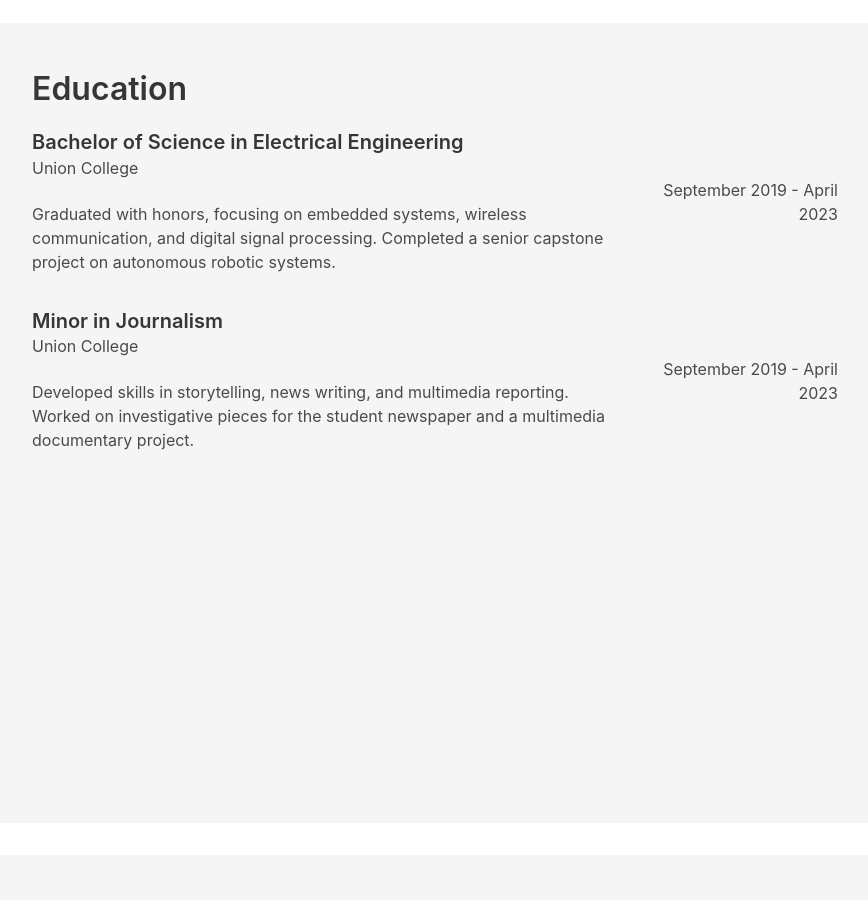
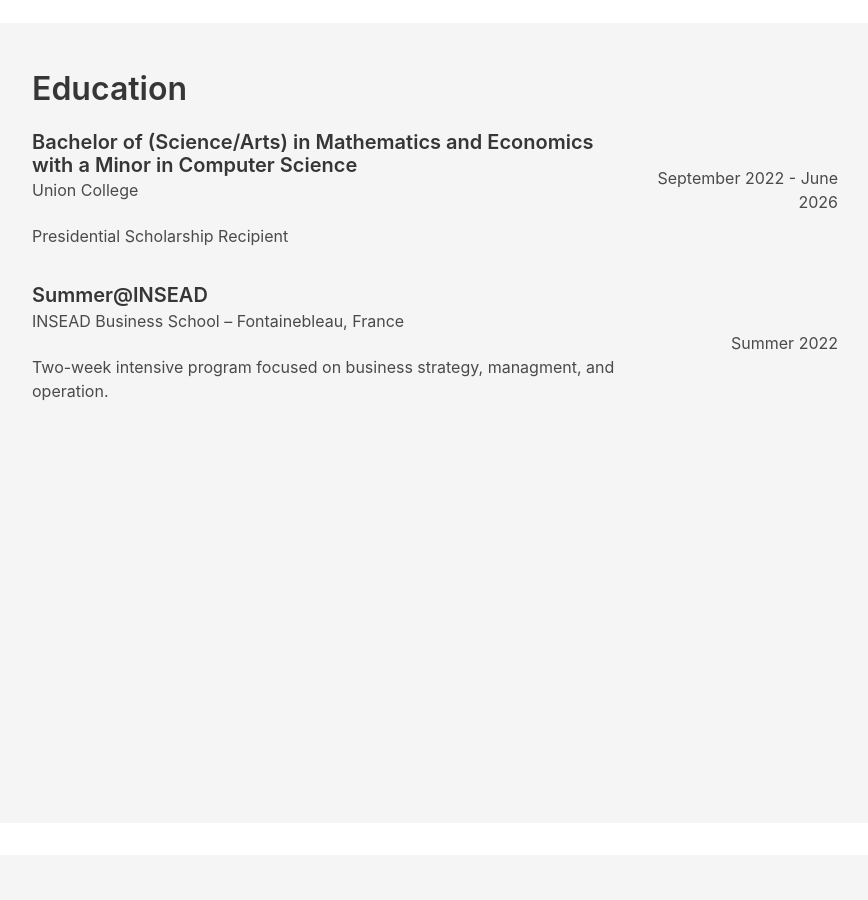
Before and after one commit to MatthewAdner/MatthewAdner.github.io, a plain HTML site: page index.html in a window 1280 px wide. Shown: the part 3260-4160 px from the top of the page, without its empty margins (330-1198 px from the left). Drawn offline with nearby package versions, Linux system fonts and the light colour scheme.

Commit message:
updated education section content; fixed formatting issue with the navbar in non-index.html pages

```diff
--- a/index.html
+++ b/index.html
@@ -262,28 +262,25 @@
                             <!-- Education Item 1 -->
                             <div class="columns is-vcentered mb-5">
                                 <div class="column is-three-quarters">
-                                    <h4 class="title is-5">Bachelor of Science in Electrical Engineering</h4>
+                                    <h4 class="title is-5">Bachelor of (Science/Arts) in Mathematics and Economics with
+                                        a Minor in Computer Science</h4>
                                     <h5 class="subtitle is-6">Union College</h5>
-                                    <p>Graduated with honors, focusing on embedded systems, wireless communication, and
-                                        digital signal processing. Completed a senior capstone project on autonomous
-                                        robotic systems.</p>
+                                    <p>Presidential Scholarship Recipient</p>
                                 </div>
                                 <div class="column has-text-right is-one-quarter">
-                                    <p>September 2019 - April 2023</p>
+                                    <p>September 2022 - June 2026</p>
                                 </div>
                             </div>
 
                             <!-- Education Item 2 -->
                             <div class="columns is-vcentered mb-5">
                                 <div class="column is-three-quarters">
-                                    <h4 class="title is-5">Minor in Journalism</h4>
-                                    <h5 class="subtitle is-6">Union College</h5>
-                                    <p>Developed skills in storytelling, news writing, and multimedia reporting. Worked
-                                        on investigative pieces for the student newspaper and a multimedia documentary
-                                        project.</p>
+                                    <h4 class="title is-5">Summer@INSEAD</h4>
+                                    <h5 class="subtitle is-6">INSEAD Business School – Fontainebleau, France</h5>
+                                    <p>Two-week intensive program focused on business strategy, managment, and operation.</p>
                                 </div>
                                 <div class="column has-text-right is-one-quarter">
-                                    <p>September 2019 - April 2023</p>
+                                    <p>Summer 2022</p>
                                 </div>
                             </div>
 
```
Also changed, not shown: derivatives_slides.html (+1 -1 lines), quant_strats_pitch_slides.html (+1 -1 lines).
